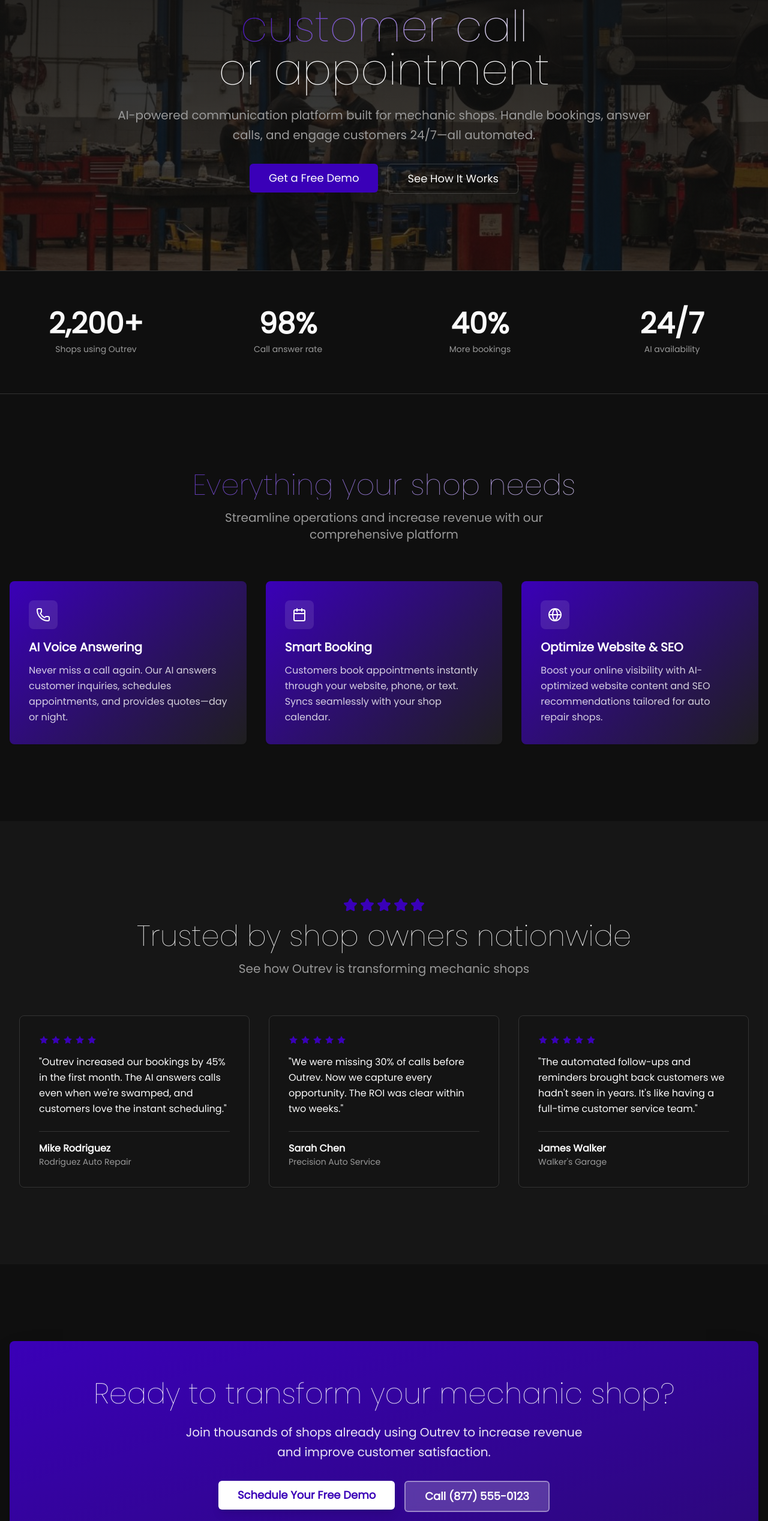
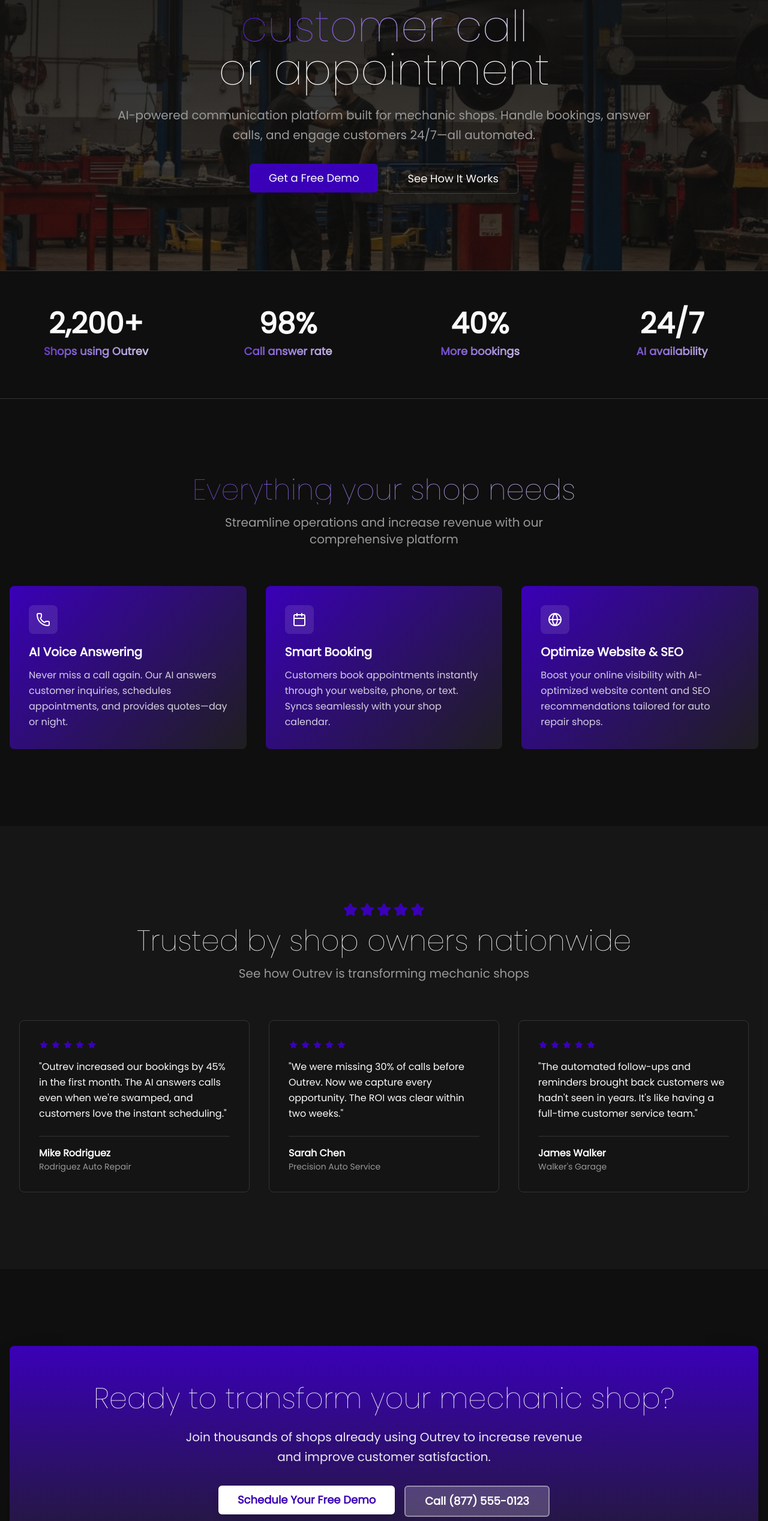
Before and after one commit to Outrev/v0-outrev-landing-page, a Next.js app: page / in a window 1280 px wide. Shown: the part 261-2797 px from the top of the page at 60% size. Built offline with nearby package versions, Linux system fonts and the light colour scheme.

Commit message:
style: enhance landing page visual flow
Update stats text styling and CTA background gradient.

```diff
--- a/app/page.tsx
+++ b/app/page.tsx
@@ -69,7 +69,7 @@ export default function Page() {
           ].map((stat, i) => (
             <div key={i} className="text-center">
               <div className="text-4xl md:text-5xl font-bold text-foreground mb-2">{stat.value}</div>
-              <div className="text-sm text-muted-foreground">{stat.label}</div>
+              <div className="text-base md:text-lg gradient-text font-semibold">{stat.label}</div>
             </div>
           ))}
         </div>
@@ -167,7 +167,7 @@ export default function Page() {
 
       {/* CTA Section */}
       <section className="container mx-auto px-4 py-20 md:py-32">
-        <Card className="border-none bg-gradient-to-br from-primary via-primary/80 to-primary/60 shadow-2xl">
+        <Card className="border-none bg-gradient-to-b from-primary to-secondary shadow-2xl">
           <CardContent className="p-12 md:p-16 text-center">
             <h2 className="text-4xl md:text-5xl font-thin text-white mb-6 text-balance">
               {'Ready to transform your mechanic shop?'}
```
